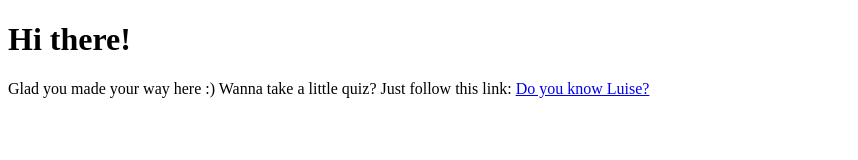
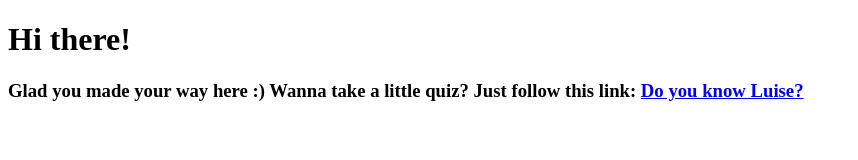
Before and after one commit to one-common-ground/one-common-ground.github.io, a plain HTML site: page index.html in a window 1280 px wide. Shown: the whole page, without its empty margins (0-858 px from the left). Drawn offline with Linux system fonts and the light colour scheme.

Commit message:
Update index.html
Try increase size

```diff
--- a/index.html
+++ b/index.html
@@ -17,8 +17,8 @@
 		<div class="container">
     		<div class="blurb">
         		<h1>Hi there!</h1>
-				<p>Glad you made your way here :)
-					Wanna take a little quiz? Just follow this link: <a href="https://forms.gle/yrxpw8Bhw8cUNcAy9">Do you know Luise?</a></p>
+				<h3>Glad you made your way here :)
+					Wanna take a little quiz? Just follow this link: <a href="https://forms.gle/yrxpw8Bhw8cUNcAy9">Do you know Luise?</a></h3>
     		</div><!-- /.blurb -->
 		</div><!-- /.container -->
 		<!-- Comment start
```
